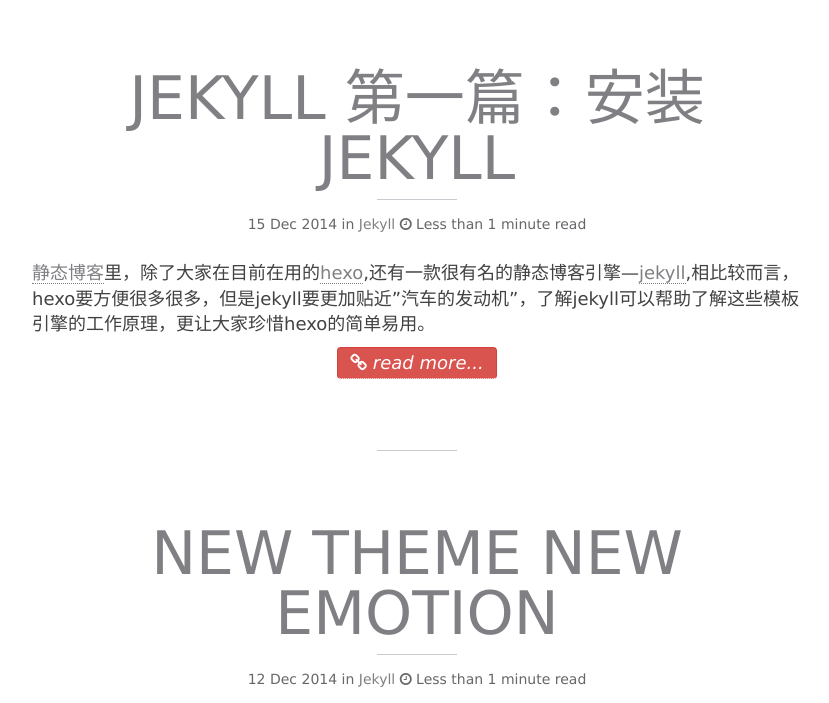
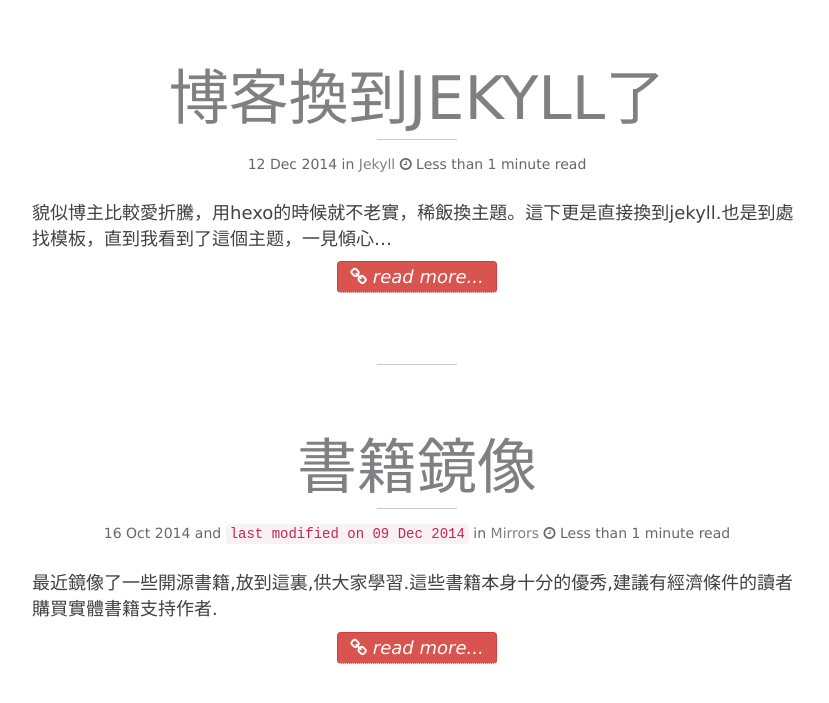
Before and after one commit to lonpo/ibrother.github.io, a Jekyll site: the page built from index.html, in a window 1280 px wide and 900 px high, scrolled down 347 px, cut to the strip 197-900 px from the top of the window. Shown: the whole strip, without its empty margins (223-1052 px from the left). Built offline with Jekyll 4.4.1, drawn with Linux system fonts in a browser that asks for light colours; nearby versions of some CDN libraries; some web fonts are replaced; the list of posts is cut into pages by our own code; comment, search, counter and statistics services are not loaded; a style sheet for code colours, icons or effects is not loaded; some of the changed text lies outside the part shown.

Commit message:
site update

```diff
--- a/_posts/2014-12-12-new-jekyll-theme.md
+++ b/_posts/2014-12-12-new-jekyll-theme.md
@@ -1,6 +1,6 @@
 ---
 layout: post
-title: "new theme new emotion"
+title: "博客換到jekyll了"
 description:
 headline:
 modified: 2014-12-12
@@ -11,4 +11,39 @@
 comments: true
 mathjax:
 ---
-貌似博主比較愛折騰，用hexo的時候就不老實，稀飯換主題。這下更是直接換到jekyll.也是到處找模板，直到我看到了這個
+貌似博主比較愛折騰，用hexo的時候就不老實，稀飯換主題。這下更是直接換到jekyll.也是到處找模板，直到我看到了這個主题，一見傾心...
+<!--more-->
+
+目前用的jekyll這個主題名叫做omega,[項目地址][1]，[demo][2]
+
+我在作者的基礎上作了一些修改:
+
+1. 修改首頁背景圖片和文章背景圖片爲絕對路徑,方便將大的圖片放在其他地方加快網頁加載.
+
+2. 修改默認評論系統爲多說.
+
+3. 添加post頁面導航
+
+4. 使用`<!--more-->`截取文章摘要.
+
+5. 增加頂部加載進(BI)度(GE)條.
+
+6. 改用solarized-light代碼高亮樣式,提高(BI)(GE).
+
+7. 增加表格樣式,媽媽再也不用擔心寫的表格難看了.
+
+8. 調整字體,引用樣式等細節.
+
+9. 在作者主題的基礎上抽象出了toc,只要在md中include即可(目前的實現比較dirty)
+
+10. 加入百度sitemap
+
+[項目地址][3],[demo][4]
+
+[1]: https://github.com/hmfaysal/hmfaysal-omega-theme
+
+[2]: http://hmfaysal.github.io/hmfaysal-omega-theme/
+
+[3]: https://github.com/ibrother/jekyll-omega-theme
+
+[4]: http://blog.ibrother.me/jekyll-omega-theme/
--- a/_posts/2014-12-15-install-jekyll.md
+++ /dev/null
@@ -1,70 +0,0 @@
----
-layout: post
-title: "jekyll 第一篇：安装jekyll"
-description:
-headline:
-modified: 2014-12-15
-category: jekyll
-tags: [blog, jekyll]
-image:
-  feature:
-comments: true
-mathjax:
----
-
-[静态博客][1]里，除了大家在目前在用的[hexo][2],还有一款很有名的静态博客引擎---[jekyll][3],相比较而言，hexo要方便很多很多，但是jekyll要更加贴近"汽车的发动机"，了解jekyll可以帮助了解这些模板引擎的工作原理，更让大家珍惜hexo的简单易用。
-<!--more-->
-
-# 安装过程
-
-## 安装依赖
-
-* [Ruby][4]
-
-* [RubyGems][5]
-
-* Linux,Unix,或者OS X
-
-* [NodeJS][6]
-
-Windows用户不哭哈，你们的教程在[这里][7]，可以负责任的说会遇到编码问题和文件监视功能缺失问题，这个是[解决方案][8]
-
-Gentoo用户可以偷个懒`sudo emerge -av jekyll nodejs`一键完成
-
-## 安装Jekyll
-
-~~~ bash
-$ gem install jekyll
-~~~
-
-# 创建博客
-
-用下面的命令初始化一个目录作为博客目录，比如`blog`
-
-~~~ bash
-$ jekyll new blog
-$ cd blog
-$ jekyll serve
-~~~
-
-然后在浏览器中打开<http://127.0.0.1:4000/>，就可以看到默认的模板是这个样子，实在是。。。额，大道至简T\_T
-
-![][9]
-
-[1]: https://staticsitegenerators.net
-
-[2]: http://hexo.io
-
-[3]: http://jekyllrb.com
-
-[4]: http://www.ruby-lang.org/en/downloads/
-
-[5]: http://rubygems.org/pages/download
-
-[6]: http://nodejs.org/
-
-[7]: http://jekyll-windows.juthilo.com/
-
-[8]: http://jekyllrb.com/docs/windows/#installation
-
-[9]: http://7jpnam.com1.z0.glb.clouddn.com/jekyll_index.png
```
